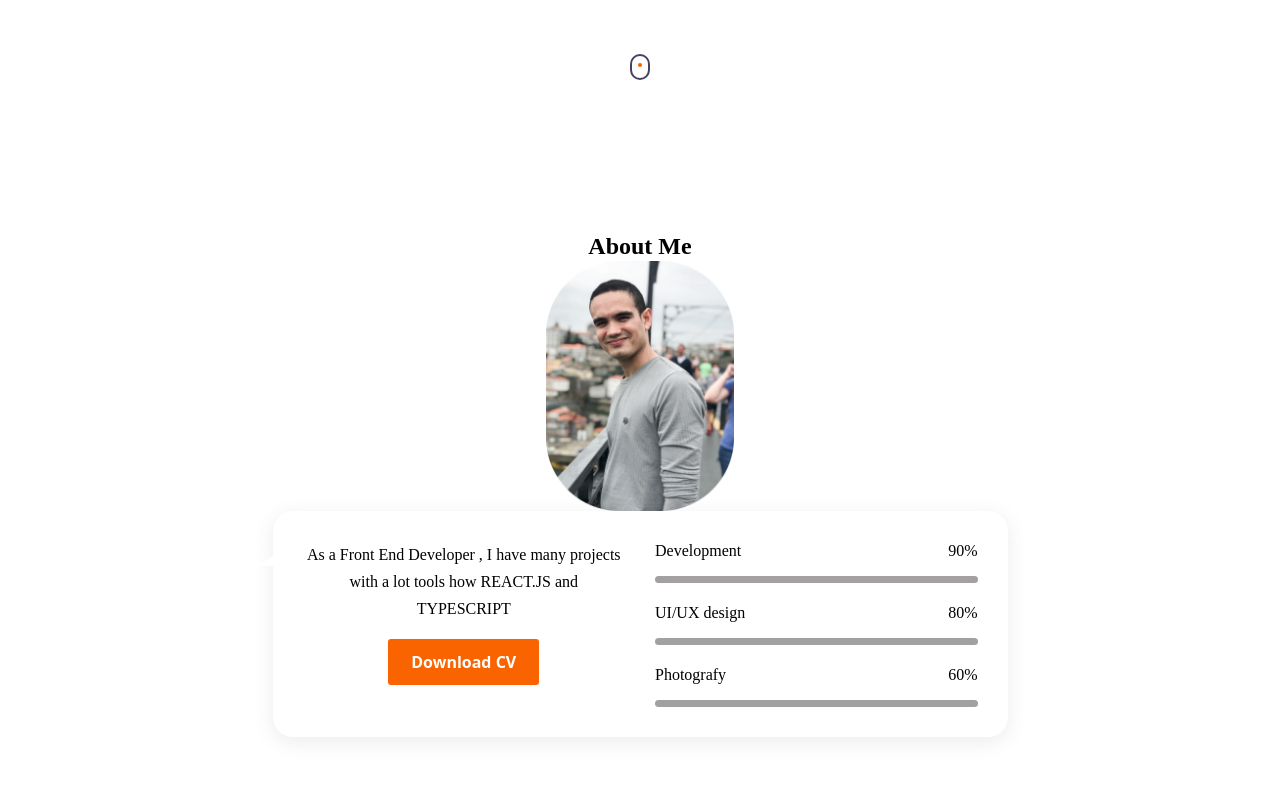
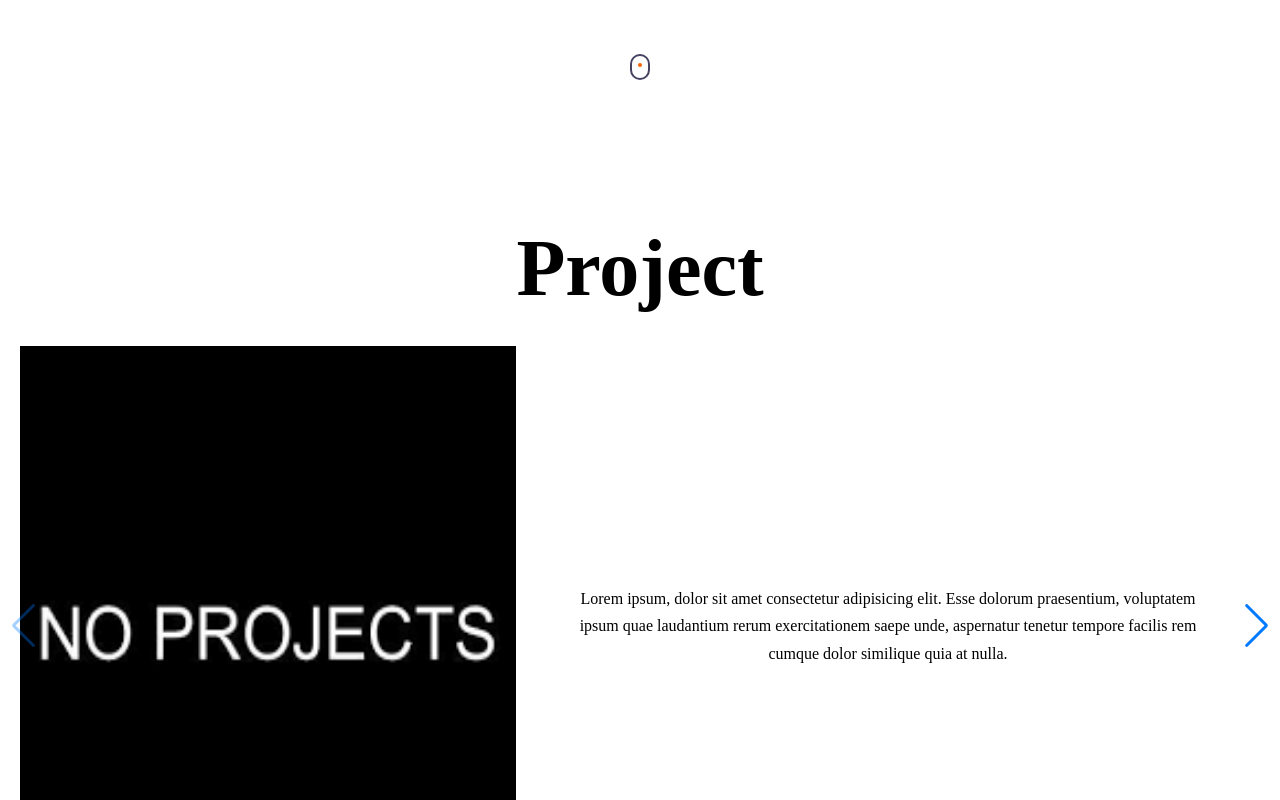
Before and after one commit to artursantana/Portifolio, a React (Vite) app: page / in a window 1280 px wide. Shown: the part 680-1480 px from the top of the page. Built offline with nearby package versions, Linux system fonts and the light colour scheme.

Commit message:
first commit

```diff
--- /dev/null
+++ b/src/components/Footer/Footer.jsx
@@ -0,0 +1,12 @@
+
+import './Footer.scss'
+
+const Footer = () => {
+  return (
+    <div className="container_footer">
+
+    </div>
+  )
+}
+
+export default Footer
--- /dev/null
+++ b/src/components/Footer/Footer.scss
@@ -0,0 +1,8 @@
+
+
+.container_footer{
+    margin-top: 50px;
+    width: 100%;
+    height: 150px;
+    background-color: black;
+}
--- a/src/components/about/About.jsx
+++ b/src/components/about/About.jsx
@@ -21,42 +21,6 @@ const About = () => {
                     <a href="#" className='btn'> Download CV</a>
                 </div>
 
-                    <div className="about_skills grid">
-                        <div className="skills_data">
-                            <div className='skills_titles'>
-                                <h3 className='skills_name'>Development
-                                </h3>
-                                <span className='skills_number'>90%</span>
-                            </div>
-                            <div className="skills_bar">
-                                <span className="skills_percentage development"></span>
-                            </div>
-                        </div>
-
-                        <div className="skills_data">
-                            <div className='skills_titles'>
-                                <h3 className='skills_name'>UI/UX design
-                                </h3>
-                                <span className='skills_number'>80%</span>
-                            </div>
-                            <div className="skills_bar">
-                                <span className="skills_percentage ui_design"></span>
-                            </div>
-                        </div>
-
-                        <div className="skills_data">
-                            <div className='skills_titles'>
-                                <h3 className='skills_name'>Photografy
-                                </h3>
-                                <span className='skills_number'>60%</span>
-                            </div>
-                            <div className="skills_bar">
-                                <span className="skills_percentage photography"></span>
-                            </div>
-                        </div>
-
-                    </div>
-
             </div>
         </div>
 
--- a/src/components/about/About.scss
+++ b/src/components/about/About.scss
@@ -17,27 +17,15 @@
     }
 
     .about_data {
-        width: 70%;
+        width: 60%;
         margin: auto;
         padding: 1.875rem;
         background-color: $container-Color;
         box-shadow: $shadow;
         border-radius: $border-radius;
-        grid-template-columns: repeat(2, 1fr);
         column-gap: 1.875rem;
-        align-items: flex-start;
-        position: relative;
+        align-items: center;
 
-        &::before {
-            content: '';
-            width: 0;
-            height: 0;
-            border-top: 10px solid transparent;
-            border-right: 15px solid $container-Color;
-            position: absolute;
-            left: -0.93rem;
-            top: 20%;
-        }
 
         .about_description{
             margin-bottom: 1rem;
@@ -45,68 +33,12 @@
         }
 
         .about_info {
+            margin: auto;
             display: flex;
             flex-direction: column;
             align-items: center;
             justify-content: center;
         }
 
-        .about_skills {
-            row-gap: 1.25rem;
-        }
-
-        .skills_titles {
-            display: flex;
-            justify-content: space-between;
-            margin-bottom: 1rem;
-        }
-        .skills_name {
-            font-size: $normal-font-size;
-            font-weight: $font-medium;
-        }
-        .skills_number {
-            line-height: 1.2;
-        }
-        .skills_bar,.skills_percentage{
-            height: 7px;
-            border-radius: 0.25rem;
-        }
-        .skills_bar {
-            background-color: #a2a0a0;
-        }
-        .skills_percentage {
-            display: block;
-        }
-
     }
 }
-
-
-
-
-
-.about_boxes {
-
-    grid-template-columns: repeat(3, 1fr);
-    columns: 1.875rem;
-    margin-top: 4.35rem;
-
-
-        .about_box {
-            display: flex;
-            column-gap: 1.5rem;
-            margin: auto;
-        }
-
-        .about_icon {
-            font-size: $h1-font-size;
-            color: #dedeea;
-        }
-
-        .about_title {
-            font-size: 1.875rem;
-        }
-
-
-
-}
--- a/src/components/sidebar/Sidebar.jsx
+++ b/src/components/sidebar/Sidebar.jsx
@@ -6,6 +6,7 @@ import '../sidebar/Sdebar.scss';
 import Home from '../home/Home';
 import Projects from '../Projects/Projects';
 import About from '../about/About';
+import Footer from '../Footer/Footer';
 
 const Sidebar = () => {
   const artur = '<Artur />';
@@ -51,8 +52,9 @@ const Sidebar = () => {
         </nav>
       </aside>
       <Home />
+      <Projects />
       <About />
-      <Projects />
+      <Footer />
     </div>
   );
 };
```
